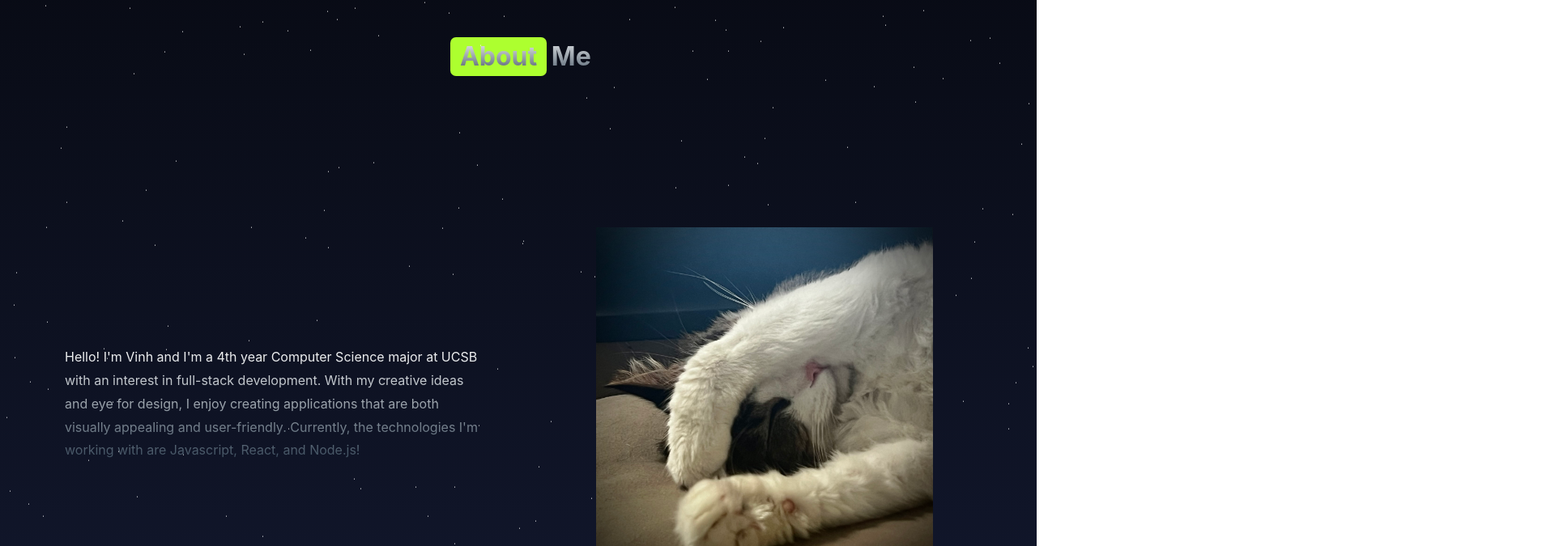
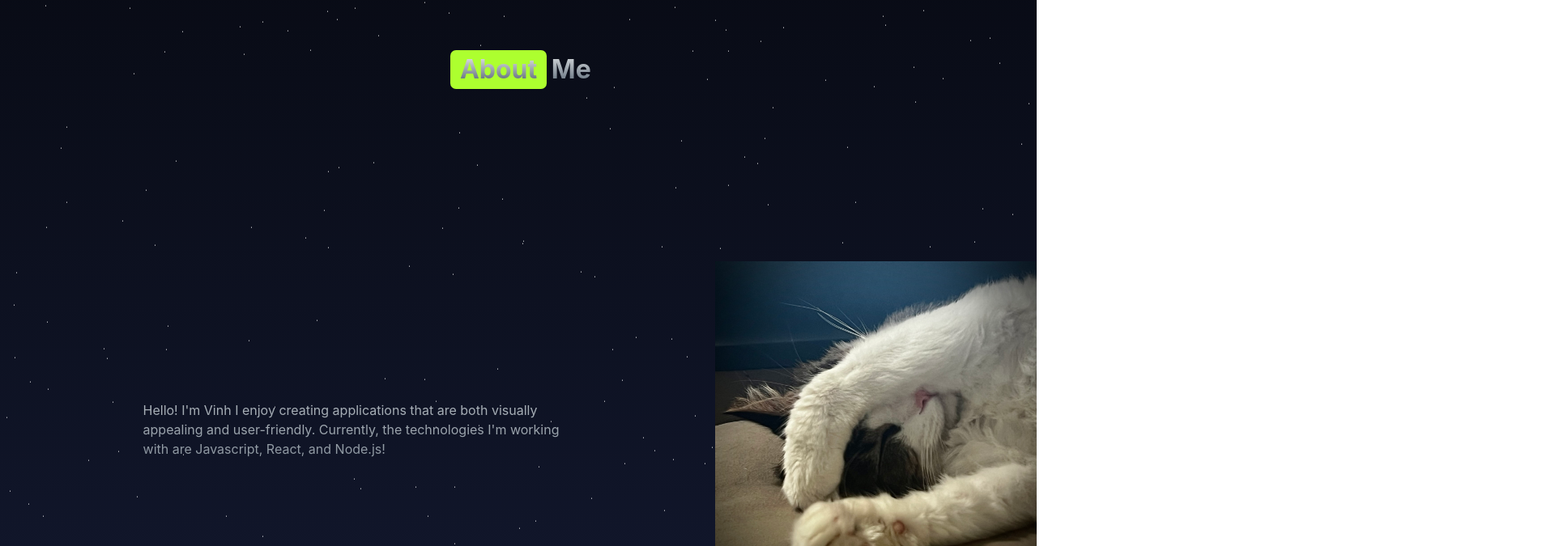
Before and after one commit to VinhNuWin/VinhNuwin.com, a React (Vite) app: page / in a window 1280 px wide. Shown: the part 761-1436 px from the top of the page at 81% size, 1920 px wide, since content can reach past the window. Built offline with nearby package versions, Linux system fonts and the light colour scheme.

Commit message:
finished Technologies/Codewithme sections

```diff
--- a/src/About.jsx
+++ b/src/About.jsx
@@ -60,14 +60,12 @@ export const About = () => {
       <motion.div className="wrapper" ref={targetRef}>
         <div className="container">
           <span>
-            Hello! I'm Vinh and I'm a 4th year Computer Science major at UCSB
-            with an interest in full-stack development. With my creative ideas
-            and eye for design, I enjoy creating applications that are both
-            visually appealing and user-friendly. Currently, the technologies
-            I'm working with are Javascript, React, and Node.js!
+            Hello! I'm Vinh I enjoy creating applications that are both visually
+            appealing and user-friendly. Currently, the technologies I'm working
+            with are Javascript, React, and Node.js!
           </span>
         </div>
-        <div className="container">
+        <div className="image-container">
           <img src={milo}></img>
         </div>
       </motion.div>
--- a/src/App.css
+++ b/src/App.css
@@ -1,15 +1,20 @@
 .header {
   display: flex;
-  width: 100%;
+  width: 100vw;
+  height: fit-content;
   justify-content: center;
   flex-wrap: nowrap;
   flex-direction: row;
   /* border: 2px solid red; */
 }
 
-.header h3 {
+.header-h3 {
   display: flex;
   align-items: flex-start;
+  height: fit-content;
+  justify-content: flex-start;
+  /* border: 2px solid red; */
+  width: 100%;
 }
 
 .header h2 {
@@ -18,42 +23,56 @@
   align-items: center;
 }
 
+.border {
+  border: 2px solid yellow;
+}
+
 .wrapper {
   display: flex;
   width: 100vw;
   height: 100vh;
+  justify-content: center;
+  padding-top: 1rem;
   position: relative;
   align-items: center;
-  justify-content: center;
-  /* border: 2px solid red; */
+  /* border: 2px solid blue; */
 }
 
 .container {
   display: flex;
-  flex-direction: column;
-  line-height: 180%;
-  width: 40vw;
+  flex-direction: row;
+  flex-wrap: wrap;
+  justify-content: flex-start;
+
+  /* line-height: 180%; */
+  width: fit-content;
   height: fit-content;
-  padding: 3rem;
+  /* padding: 3rem; */
   /* border: 2px solid red; */
 }
 
 .container-wrapper {
   display: flex;
-  direction: column;
   flex-wrap: wrap;
+  width: 50%;
+  float: left;
+  height: fit-content;
+  padding: 1rem;
   /* border: 2px solid red; */
+  /* margin: 3rem; */
+  /* margin: 2rem; */
 }
 
-.container-bubble {
-  display: grid;
-  border-radius: 7px;
-  width: 100%;
+.image-container {
+  display: flex;
+  flex-wrap: wrap;
+  width: 45%;
+  float: left;
   height: fit-content;
-  /* background-color: greenyellow; */
-  text-align: center;
-  grid-template-columns: 1fr 1fr 1fr;
+  /* padding: 1rem; */
   /* border: 2px solid red; */
+  /* margin: 3rem; */
+  /* margin: 2rem; */
 }
 
 #bubble {
@@ -69,10 +88,10 @@
   margin: 0.35rem;
 }
 
-.grid-wrapper {
+/* .grid-wrapper {
   display: grid;
   grid-template-rows: 1fr 1fr 1fr 1fr;
-}
+} */
 
 #bubble2 {
   display: flex;
@@ -80,7 +99,7 @@
   padding-left: 0.75rem;
   padding-right: 0.75rem;
   align-items: center;
-  width: 85%;
+  width: 12vw;
   height: 4rem;
   background-color: rgb(51, 51, 51);
   margin: 0.35rem;
@@ -93,13 +112,14 @@
 }
 
 img {
-  /* border: 2px solid red; */
-  padding: 3rem;
+  display: flex;
+  width: 100%;
+  /* padding: 3rem; */
 }
 
 .icon {
-  width: 3rem;
-  height: 3rem;
+  width: 2rem;
+  height: 2rem;
 }
 
 .container-h2 {
@@ -125,3 +145,13 @@ img {
   object-fit: cover;
   object-position: 100% center;
 }
+
+.video-wrapper {
+  display: flex;
+  justify-items: space-around;
+  margin: 5%;
+}
+
+.video-container {
+  margin: 5%;
+}
--- a/src/CodeWithMe.jsx
+++ b/src/CodeWithMe.jsx
@@ -1,14 +1,45 @@
 export const CodeWithMe = () => {
   return (
-    <div>
+    <div className="">
       <div className="header">
         <div id="bubble">
           <h2>Code</h2>
         </div>
         <h2 className="header-h2"> With Me</h2>
       </div>
-      <div className="wrapper">
-        <div className=""></div>
+      <div className="">
+        <div className="video-wrapper">
+          <iframe
+            className="video-container"
+            width="560"
+            height="315"
+            src="https://www.youtube.com/embed/-43hQoHfI6k?si=FfHMxBLtqxT41TWc"
+            title="YouTube video player"
+            frameborder="0"
+            allow="accelerometer; autoplay; clipboard-write; encrypted-media; gyroscope; picture-in-picture; web-share"
+            allowfullscreen
+          ></iframe>
+          <iframe
+            className="video-container"
+            width="560"
+            height="315"
+            src="https://www.youtube.com/embed/QtFS9v6oSW4?si=2nLDP_7ohqxJY1MH"
+            title="YouTube video player"
+            frameborder="0"
+            allow="accelerometer; autoplay; clipboard-write; encrypted-media; gyroscope; picture-in-picture; web-share"
+            allowfullscreen
+          ></iframe>
+          <iframe
+            className="video-container"
+            width="560"
+            height="315"
+            src="https://www.youtube.com/embed/2uP9h98uPPM?si=nOEUwBvVmZrAcHCn"
+            title="YouTube video player"
+            frameborder="0"
+            allow="accelerometer; autoplay; clipboard-write; encrypted-media; gyroscope; picture-in-picture; web-share"
+            allowfullscreen
+          ></iframe>
+        </div>
       </div>
     </div>
   );
--- a/src/Technologies.jsx
+++ b/src/Technologies.jsx
@@ -11,7 +11,7 @@ import milo from "./assets/milo.jpg";
 
 export const Technologies = () => {
   return (
-    <div>
+    <div className="">
       <div className="header">
         <motion.div id="bubble">
           <h2>Technologies</h2>
@@ -19,81 +19,92 @@ export const Technologies = () => {
       </div>
 
       <div className="wrapper">
-        <div className="grid-wrapper">
-          <div className="header">
+        <div className="container-wrapper">
+          <div className="header-h3">
             <h3>Languages</h3>
           </div>
-          <div className="container-bubble">
+          <div className="container">
             <div id="bubble2">
               <img className="icon" src={js}></img>
-              <h4>Javascript</h4>
+              <h4>JavaScript</h4>
             </div>
             <div id="bubble2">
               <img className="icon" src={js}></img>
-              <h4>Javascript</h4>
+              <h4>TypeScript</h4>
             </div>
             <div id="bubble2">
               <img className="icon" src={js}></img>
-              <h4>Javascript</h4>
+              <h4>C#</h4>
+            </div>
+            <div id="bubble2">
+              <img className="icon" src={js}></img>
+              <h4>HTML</h4>
+            </div>
+            <div id="bubble2">
+              <img className="icon" src={js}></img>
+              <h4>CSS</h4>
             </div>
           </div>
 
-          <div className="header">
+          <div className="container">
+            <div className="header-h3">
               <h3>Frontend</h3>
             </div>
-          <div className="container-bubble">
+            <div className="container">
               <div id="bubble2">
                 <img className="icon" src={js}></img>
-              <h4>Javascript</h4>
+                <h4>React.js</h4>
               </div>
               <div id="bubble2">
                 <img className="icon" src={js}></img>
-              <h4>Javascript</h4>
+                <h4>ChakraUI</h4>
               </div>
               <div id="bubble2">
                 <img className="icon" src={js}></img>
-              <h4>Javascript</h4>
+                <h4>SquareSpace</h4>
+              </div>
+            </div>
+            <div id="bubble2">
+              <img className="icon" src={js}></img>
+              <h4>Shopify</h4>
+            </div>
+            <div id="bubble2">
+              <img className="icon" src={js}></img>
+              <h4>Framer-Motion</h4>
             </div>
           </div>
 
-          <div className="header">
+          <div className="container">
+            <div className="header-h3">
               <h3>Backend</h3>
             </div>
-          <div className="container-bubble">
+            <div className="container">
               <div id="bubble2">
                 <img className="icon" src={js}></img>
-              <h4>Javascript</h4>
+                <h4>Node.js</h4>
               </div>
               <div id="bubble2">
                 <img className="icon" src={js}></img>
-              <h4>Javascript</h4>
+                <h4>Express.js</h4>
               </div>
               <div id="bubble2">
                 <img className="icon" src={js}></img>
-              <h4>Javascript</h4>
+                <h4>MongoDB</h4>
               </div>
             </div>
 
-          <div className="header">
+            <div className="header-h3">
               <h3>Tools</h3>
             </div>
             <div className="container-bubble">
               <div id="bubble2">
                 <img className="icon" src={js}></img>
-              <h4>Javascript</h4>
-            </div>
-            <div id="bubble2">
-              <img className="icon" src={js}></img>
-              <h4>Javascript</h4>
-            </div>
-            <div id="bubble2">
-              <img className="icon" src={js}></img>
-              <h4>Javascript</h4>
+                <h4>Git</h4>
               </div>
             </div>
           </div>
-
-        <div className="container">
+        </div>
+        <div className="image-container">
           <img src={milo}></img>
         </div>
       </div>
--- a/src/index.css
+++ b/src/index.css
@@ -150,6 +150,8 @@ span {
   background: -webkit-linear-gradient(white, #38495a);
   -webkit-background-clip: text;
   -webkit-text-fill-color: transparent;
+  justify-self: center;
+  padding: 20%;
 }
 
 @keyframes showup {
```
Lines whose indentation alone changed are shown as unchanged.
